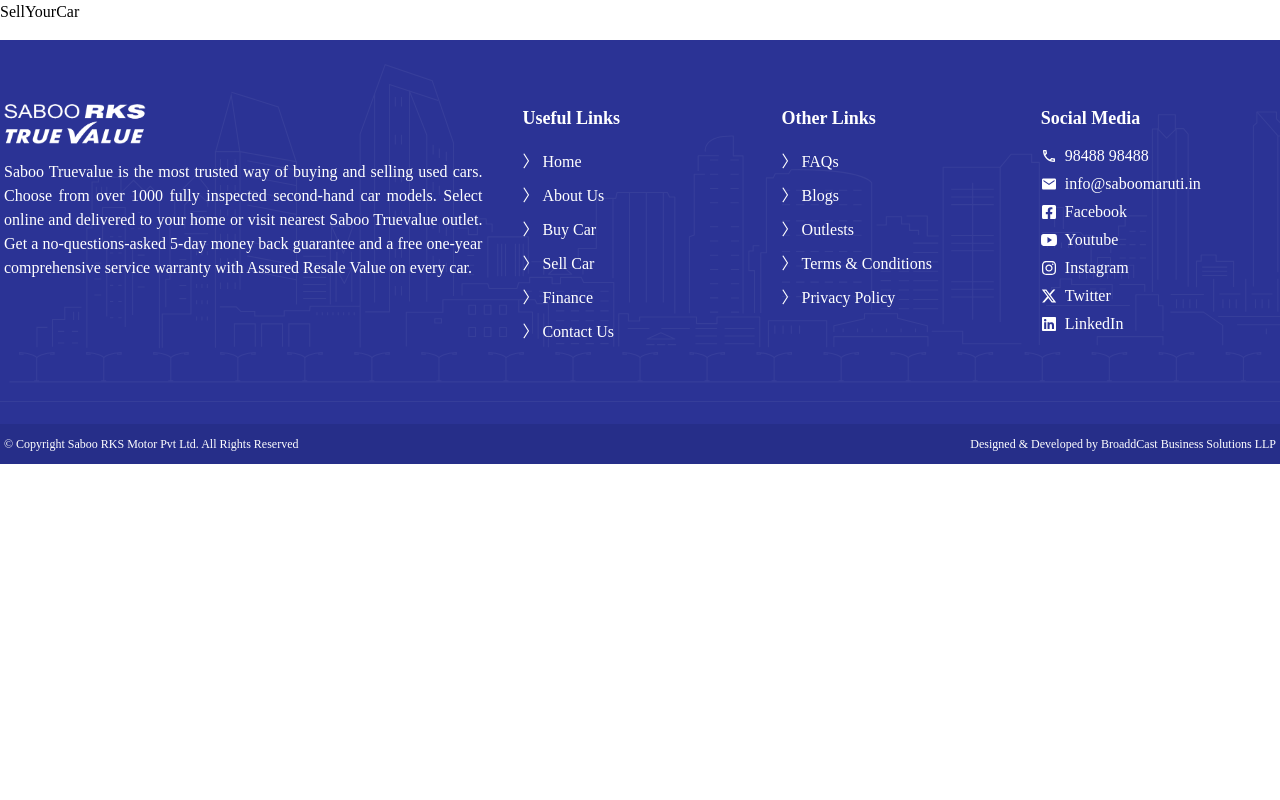
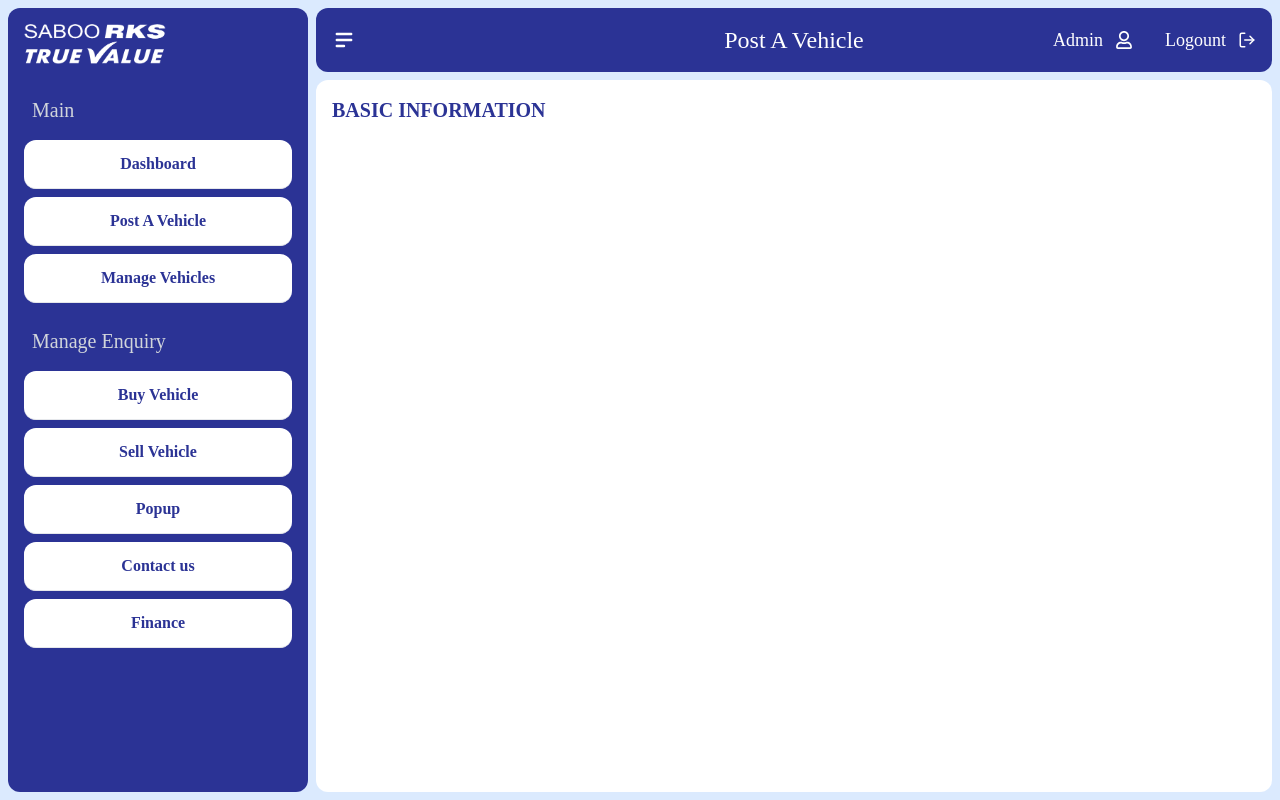
Before and after one commit to SabooTrueValue/truevalue-frontend, a React (Create React App) app: page /sell-your-car in a window 1280 px wide. Shown: the top 800 px of the page. Built offline with nearby package versions, Linux system fonts and the light colour scheme.

Commit message:
dashobard initial setup done

```diff
--- a/src/App.jsx
+++ b/src/App.jsx
@@ -2,7 +2,6 @@ import { Routes, Route, useLocation } from "react-router-dom";
 import { useEffect } from "react";
 import Homepage from "./screen/homepage/Homepage";
 import { AboutUs } from "./screen/about-us/AboutUs";
-import { PreOwnedCars } from "./screen/pre-owned-cars/PreOwnedCars";
 import { SellYourCar } from "./screen/sell-your-car/SellYourCar";
 import FAQs from "./screen/more-links/FAQs";
 import { Blogs } from "./screen/more-links/Blogs";
--- a/src/components/Footer/Footer.jsx
+++ b/src/components/Footer/Footer.jsx
@@ -9,7 +9,7 @@ import cityLineDesktop from "../../assets/homepage/city-line-desktop.svg";
 
 export const Footer = () => {
   return (
-    <div className="relative">
+    <div className="relative -mt-4">
       {/* Background SVG */}
 
       <div className="absolute inset-0 -z-10 top-4 bg-truevalue"></div>
@@ -27,13 +27,13 @@ export const Footer = () => {
         <footer className="z-10 grid grid-cols-2 gap-6 px-1 text-white md:grid-cols-3 xl:grid-cols-5">
           <div className="col-span-2 md:col-span-3 xl:col-span-2">
             <img
-              src={require("../../assets/homepage/logo-white.png")}
+              src={require("../../assets/logo/logo-white.png")}
               alt=""
               srcSet=""
               className="h-12 pb-4 mx-auto lg:h-14 lg:mx-0"
             />
             <p className="pr-4 text-justify">
-              Saboo Truevalue is the most trusted way of buying and selling used
+              Saboo True Value is the most trusted way of buying and selling used
               cars. Choose from over 1000 fully inspected second-hand car
               models. Select online and delivered to your home or visit nearest
               Saboo Truevalue outlet. Get a no-questions-asked 5-day money back
--- a/src/screen/homepage/Benefits.jsx
+++ b/src/screen/homepage/Benefits.jsx
@@ -86,7 +86,7 @@ const Benefits = () => {
 
   return (
     <div className="container pt-10 mx-auto lg:pt-20">
-      <HeadingComponent title="Saboo TrueValue Assured® Benefits" />
+      <HeadingComponent title="Saboo True Value Assured® Benefits" />
       <p className="mb-10 text-center">
         Stay up to date with all of the latest vehicles and offers with Saboo
         RKS TrueValue
--- a/src/screen/homepage/FeaturedCars.jsx
+++ b/src/screen/homepage/FeaturedCars.jsx
@@ -5,7 +5,7 @@ const FeaturedCars = () => {
   return (
     <div className="py-10 lg:py-16">
       <div className="container px-1 mx-auto ">
-        <HeadingComponent title="Featured Truevalue Car" />
+        <HeadingComponent title="Featured True Value Car" />
         <p className="mb-6 text-center">
           Stay updated with all the latest vehicles at Saboo RKS – True Value
         </p>
--- a/src/screen/homepage/HomeNav.jsx
+++ b/src/screen/homepage/HomeNav.jsx
@@ -9,15 +9,15 @@ import { Link } from "react-router-dom";
 const HomeNav = ({option}) => {
   return (
     <div className={`sticky top-0 z-40`}>
-      <div className={`bg-white shadow-2xl `}>
+      <div className={`bg-white border-b`}>
         <div className="flex justify-between px-1 py-3 lg:mx-auto lg:container">
           <div className="flex items-center w-full gap-4 xl:gap-10 xl:w-1/2 ">
-            <Link to="/" className="px-4 py-2 rounded bg-truevalue">
+            <Link to="/" className="px-4 py-2 rounded ">
               <img
-                src={require("../../assets/homepage/logo-white.png")}
+                src={require("../../assets/logo/saboo rks truevalue.png")}
                 alt=""
                 srcSet=""
-                className="h-10 "
+                className="h-10 w-44 "
               />
             </Link>
             <div className="relative mr-4 min-w-10 xl:w-full">
@@ -79,7 +79,7 @@ const HomeNav = ({option}) => {
                     <div className="">Contact Us</div>
                   </Link>
                   <Link to="/used-cars-terms-conditions">
-                    <div className="">Terms & Conditio s</div>
+                    <div className="">Terms & Conditions</div>
                   </Link>
                 </div>
               </div>
--- a/src/screen/homepage/HowWorks.jsx
+++ b/src/screen/homepage/HowWorks.jsx
@@ -49,7 +49,7 @@ const HowWorks = () => {
   return (
     <div className="container px-1 pt-10 mx-auto lg:pt-16">
       <div className="pb-10">
-        <HeadingComponent title="How Saboo TrueValue Works" />
+        <HeadingComponent title="How Saboo True Value Works" />
         <p className="mb-6 text-center">
           You won't just love our cars, you'll love the way you buy them.
         </p>
--- /dev/null
+++ b/src/screen/sell-your-car/DashboardHeader.jsx
@@ -0,0 +1,41 @@
+import React from "react";
+import { LuLogOut } from "react-icons/lu";
+import { FaRegUser } from "react-icons/fa";
+import { HiMenuAlt2, HiMenuAlt3 } from "react-icons/hi";
+
+const DashboardHeader = ({ open, setOpen, selected }) => {
+  const tabs1 = [
+    "Dashboard",
+    "Post A Vehicle",
+    "Manage Vehicles",
+    "Buy Vehicle",
+    "Sell Vehicle",
+    "Popup",
+    "Contact us",
+    "Finance",
+  ];
+
+  return (
+    <div className="">
+      <div className="grid grid-cols-3 p-4 text-white bg-truevalue rounded-xl">
+        <div
+          className="flex flex-col justify-center text-2xl cursor-pointer"
+          onClick={() => setOpen(!open)}
+        >
+          {open ? <HiMenuAlt2 /> : <HiMenuAlt3 />}
+        </div>
+        <div className="text-2xl text-center">{tabs1[selected]}</div>
+        <div className="flex justify-end gap-8 text-lg">
+          <div className="flex items-center gap-3 cursor-pointer ">
+            Admin <FaRegUser className="" />
+          </div>
+          <div className="flex items-center gap-3 cursor-pointer">
+            Logount <LuLogOut className="" />
+          </div>
+        </div>
+      </div>
+    </div>
+  );
+};
+
+export default DashboardHeader;
--- /dev/null
+++ b/src/screen/sell-your-car/DashboardSidePanel.jsx
@@ -0,0 +1,56 @@
+import React from "react";
+
+const DashboardSidePanel = ({ setSelected }) => {
+  const tabs1 = ["Dashboard", "Post A Vehicle", "Manage Vehicles"];
+  const tabs2 = [
+    "Buy Vehicle",
+    "Sell Vehicle",
+    "Popup",
+    "Contact us",
+    "Finance",
+  ];
+
+
+  return (
+    <div
+      className={`w-[300px] bg-truevalue h-full  px-4 text-white py-4 md:block hidden  rounded-xl `}
+    >
+      <div className="pb-8 ">
+        <img
+          src={require("../../assets/logo/logo-white.png")}
+          alt=""
+          srcset=""
+          className="h-10 "
+        />
+      </div>
+      <p className="px-2 pb-4 text-xl text-gray-300 ">Main </p>
+      {tabs1.map((x, i) => {
+        return (
+          <button
+            key={i}
+            onClick={()=>setSelected(i)}
+            aria-label={x}
+            className="w-full px-2 py-3 mb-2 font-bold text-center bg-white border-b text-truevalue rounded-xl"
+          >
+            {x}
+          </button>
+        );
+      })}
+      <p className="px-2 py-4 text-xl text-gray-300 ">Manage Enquiry </p>
+      {tabs2.map((x, i) => {
+        return (
+          <button
+            key={i}
+            aria-label={x}
+            onClick={()=>setSelected(i+3)}
+            className="w-full px-2 py-3 mb-2 font-bold text-center bg-white border-b text-truevalue rounded-xl"
+          >
+            {x}
+          </button>
+        );
+      })}
+    </div>
+  );
+};
+
+export default DashboardSidePanel;
--- /dev/null
+++ b/src/screen/sell-your-car/MainPanel.jsx
@@ -0,0 +1,16 @@
+import React from "react";
+
+const MainPanel = ({ selected }) => {
+  return (
+    <div className="w-full h-full p-2 bg-white lg:p-4 rounded-xl">
+      {/* {selected} */}
+      <div>
+        <h4 className="pb-4 text-xl font-bold uppercase text-truevalue">
+          Basic Information
+        </h4>
+      </div>
+    </div>
+  );
+};
+
+export default MainPanel;
--- a/src/screen/sell-your-car/SellYourCar.jsx
+++ b/src/screen/sell-your-car/SellYourCar.jsx
@@ -1,7 +1,22 @@
-import React from 'react'
+import React, { useState } from "react";
+import DashboardSidePanel from "./DashboardSidePanel";
+import MainPanel from "./MainPanel";
+import DashboardHeader from "./DashboardHeader";
 
 export const SellYourCar = () => {
+  const [selected, setSelected] = useState(1);
+  const [open, setOpen] = useState(true);
   return (
-    <div>SellYourCar</div>
-  )
-}
+    <div className="bg-blue-100">
+      <div className="flex h-screen gap-2 p-2 overflow-hidden duration-200 ">
+        <div className={`${!open ? "hidden " : "block"} w-[300px]`}>
+          <DashboardSidePanel setSelected={setSelected} open={open} />
+        </div>
+        <div className="flex flex-col w-full h-full gap-2">
+          <DashboardHeader open={open} setOpen={setOpen} selected={selected} />
+          <MainPanel selected={selected} />
+        </div>
+      </div>
+    </div>
+  );
+};
```
Also changed, not shown: src/assets/logo/logo-white.png (renamed from src/assets/homepage/logo-white.png), src/assets/logo/saboo rks truevalue.png (added).
